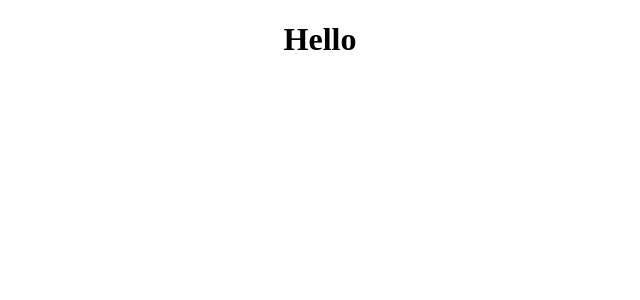
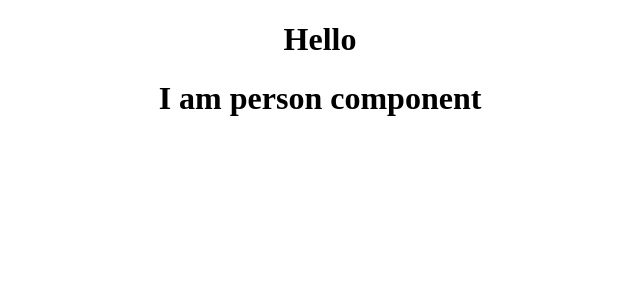
Before and after one commit to sohel473/hello-react, a React (Create React App) app: page / in a window 1280 px wide. Shown: the top 300 px of the page, without its empty margins (320-960 px from the left). Built offline with nearby package versions, Linux system fonts and the light colour scheme.

Commit message:
React Component Basic

```diff
--- a/src/App.js
+++ b/src/App.js
@@ -4,8 +4,17 @@ function App() {
   return (
     <div className='App'>
       <h1>Hello</h1>
+      <Person />
     </div>
   );
 }
 
+function Person() {
+  return (
+    <div>
+      <h1>I am person component</h1>
+    </div>
+  )
+}
+
 export default App;
```
